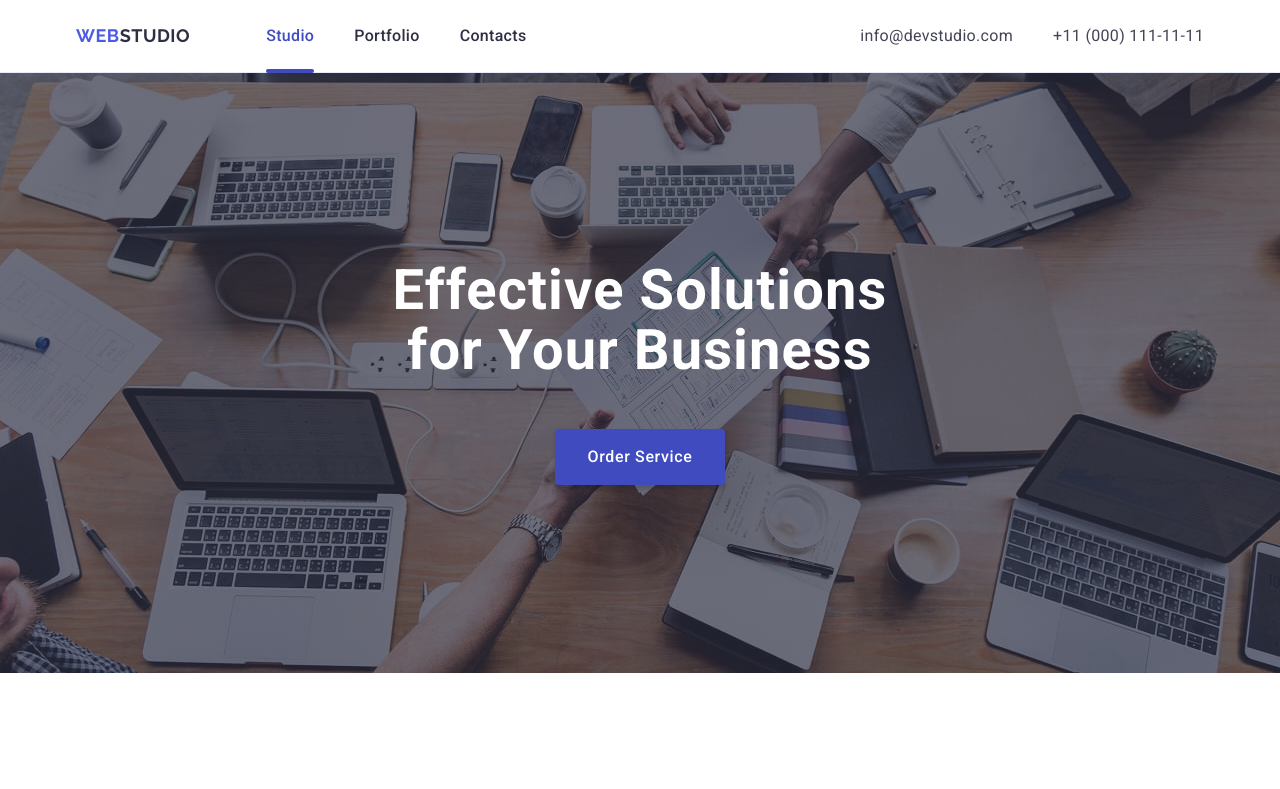
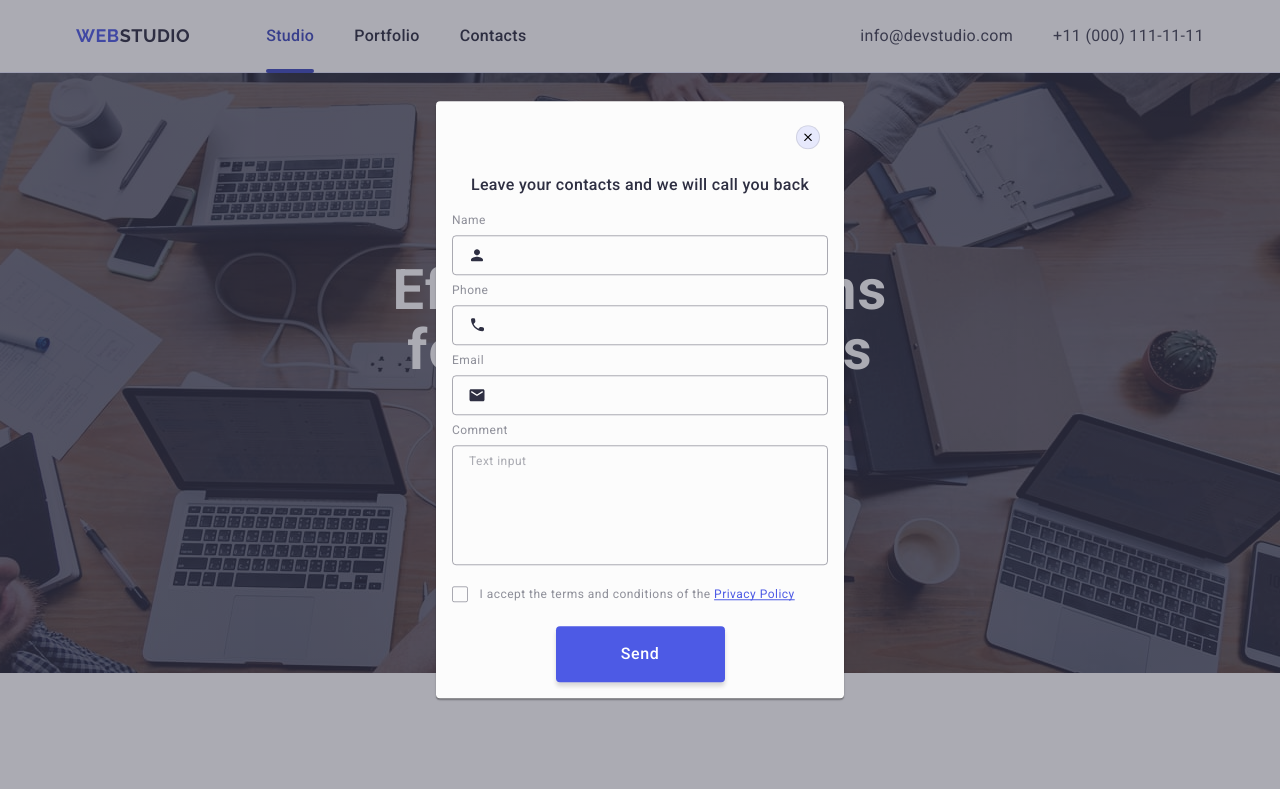
Before and after one commit to Mary1-com/goit-markup-hw-06, a plain HTML site: page index.html in a window 1280 px wide. Both pictures are taken after a click on the button "Order Service". Shown: the top 789 px of the page. Drawn offline with nearby package versions, Linux system fonts and the light colour scheme.

Commit message:
Commit modal review

```diff
--- a/css/styles.css
+++ b/css/styles.css
@@ -300,8 +300,6 @@ button {
 .mobile-close-modal:focus {
     border: none;
     background-color: #404bbf;
-    /* fill: #ffffff;
-    transition: background-color 250ms cubic-bezier(0.4, 0, 0.2, 1), fill 250ms cubic-bezier(0.4, 0, 0.2, 1); */
 }
 
 .mobile-icon-close {
@@ -318,7 +316,6 @@ button {
 
 .mobile-nav-list {
     display: flex;
-    /* align-items: center; */
     flex-direction: column;
     gap: 40px;
     margin-bottom: auto;
@@ -326,7 +323,6 @@ button {
 
 .mobile-nav-link {
     display: block;
-    /* padding: 24px 0; */
     font-weight: 700;
     font-size: 36px;
     line-height: 1.11;
@@ -430,7 +426,6 @@ button {
     background-position: center;
     background-repeat: no-repeat;
     background-size: cover;
-    /* max-width: 320px; */
     min-height: 432px;
     margin: 0 auto;
 }
@@ -448,7 +443,6 @@ button {
     flex-direction: column;
     gap: 75px;
     text-align: center;
-    /* padding: 188px 0; */
 }
 
 .hero-title {
@@ -489,7 +483,6 @@ button {
         padding: 112px 0;
         background-image: linear-gradient(rgba(46, 47, 66, 0.7), rgba(46, 47, 66, 0.7)),
             url(../images/hero/hero-tablet.jpg);
-        /* max-width: 768px; */
         min-height: 436px;
     }
 
@@ -726,7 +719,6 @@ button {
 .team {
     background: #f4f4fd;
     padding-top: 0;
-
 }
 
 .container-team {
@@ -754,7 +746,6 @@ button {
     flex-direction: column;
 }
 
-/* temp */
 .team-item {
     background-color: #fff;
     border-radius: 0px 0px 4px 4px;
@@ -809,7 +800,6 @@ button {
     cursor: pointer;
     background-color: #4D5AE5;
     border-radius: 50%;
-
 }
 
 .icon-soc {
@@ -839,10 +829,6 @@ button {
         margin: 0 auto;
         padding-bottom: 0;
     }
-
-    /* .team-title {
-        margin-bottom: 72px;
-    } */
 
     .team-list {
         display: flex;
@@ -885,43 +871,13 @@ button {
 }
 
 .portfolio-item {
-    /* transition: box-shadow 250ms cubic-bezier(0.4, 0, 0.2, 1); */
     box-shadow: 0px 1px 6px rgba(46, 47, 66, 0.08), 0px 1px 1px rgba(46, 47, 66, 0.16), 0px 2px 1px rgba(46, 47, 66, 0.08);
 }
-/*
-.portfolio-item:hover,
-.portfolio-item:focus {
-    box-shadow: 0px 1px 6px rgba(46, 47, 66, 0.08), 0px 1px 1px rgba(46, 47, 66, 0.16), 0px 2px 1px rgba(46, 47, 66, 0.08);
-}
-
-.portfolio-item:hover .overlay,
-.portfolio-item:focus .overlay {
-
-    transform: translateY(0%);
-    transition: transform 250ms cubic-bezier(0.4, 0, 0.2, 1);
-}
-
-.portfolio-tumba {
-    position: relative;
-    overflow: hidden;
-} */
 
 .portfolio-ill {}
 
 .overlay {
     display: none;
- /*    background-color: #4d5ae5;
-    font: 400 16px / 1.5 "Roboto", sans-serif;
-    letter-spacing: 0.02em;
-    color: #f4f4fd;
-    padding: 40px 32px;
-    position: absolute;
-    top: 0;
-    left: 0;
-    height: 100%;
-    width: 100%;
-    transform: translateY(100%);
-    transition: transform 250ms cubic-bezier(0.4, 0, 0.2, 1);*/
 }
 
 .portfolio-text-block {
@@ -983,7 +939,6 @@ button {
 
     .portfolio-item {
         width: calc((100% - 48px) / 2);
-
     }
 }
 
@@ -1100,7 +1055,6 @@ button {
     letter-spacing: 0.02em;
     font-size: 16px;
     font-weight: 400;
-    /* margin-right: 120px; */
 }
 
 .footer-logo-link {
@@ -1143,7 +1097,6 @@ button {
     line-height: 1.5;
     letter-spacing: 0.02em;
     color: #fff;
-    /* margin-bottom: 16px; */
     text-align: center;
 }
 
@@ -1153,7 +1106,6 @@ button {
     justify-content: center;
     flex-direction: row;
     gap: 16px;
-    /* padding: 16px 0 8px; */
     padding: 0;
 }
 
@@ -1187,7 +1139,6 @@ button {
 
 .footer-subscribe {
     width: 288px;
-    /* height: 80px; */
     margin: auto;
 }
 
@@ -1228,7 +1179,6 @@ button {
 
 .footer-form-email:hover,
 .footer-form-email:focus {
-    /* background-color: #31d0aa; */
     outline: none;
     transition: background-color 250ms cubic-bezier(0.4, 0, 0.2, 1);
 }
@@ -1273,8 +1223,6 @@ button {
     transition: background-color 250ms cubic-bezier(0.4, 0, 0.2, 1), border 250ms cubic-bezier(0.4, 0, 0.2, 1);
 }
 
-
-
 @media screen and (min-width: 768px) {
 
     .footer-container {
@@ -1306,7 +1254,6 @@ button {
 
     .footer-subscribe {
         width: 453px;
-        /* height: 80px; */
         margin: 0;
     }
 
@@ -1356,19 +1303,260 @@ button {
 
 /* #region poopup */
 
+.backdrop {
+    position: fixed;
+    top: 0;
+    left: 0;
+    background-color: rgba(46, 47, 66, 0.4);
+    width: 100%;
+    height: 100%;
 
+    opacity: 0;
+    visibility: hidden;
+    pointer-events: none;
+    transition: opacity 250ms cubic-bezier(0.4, 0, 0.2, 1), visibility 250ms cubic-bezier(0.4, 0, 0.2, 1);
+}
+
+.backdrop.is-open {
+    opacity: 1;
+    visibility: visible;
+    pointer-events: auto;
+    transition: opacity 250ms cubic-bezier(0.4, 0, 0.2, 1), visibility 250ms cubic-bezier(0.4, 0, 0.2, 1);
+}
+
+.backdrop:not(.is-open) .modal {
+    transform: translate(-50%, -50%) scale(1.5);
+}
+
+.modal-review {
+    position: absolute;
+    overflow: auto;
+    top: 50%;
+    left: 50%;
+    width: 288px;
+    min-height: 584px;
+    border-radius: 4px;
+    background-color: #fcfcfc;
+    padding: 72px 16px 16px 16px;
+    box-shadow: 0 1px 1px 0 rgba(0, 0, 0, 0.14), 0 1px 3px 0 rgba(0, 0, 0, 0.12), 0 2px 1px 0 rgba(0, 0, 0, 0.2);
+
+    transform: translate(-50%, -50%);
+    transition: transform 250ms cubic-bezier(0.4, 0, 0.2, 1);
+}
+
+.modal-main-text {
+    margin-bottom: 16px;
+    font-weight: 500;
+    font-size: 16px;
+    line-height: 1.5;
+    letter-spacing: 0.02em;
+    text-align: center;
+    color: #2e2f42;
+}
+
+.close-modal {
+    position: absolute;
+    top: 24px;
+    right: 24px;
+    width: 24px;
+    height: 24px;
+    border-radius: 50%;
+    display: flex;
+    align-items: center;
+    justify-content: center;
+    background-color: #e7e9fc;
+    border: 1px solid rgba(0, 0, 0, 0.1);
+    padding: 0;
+    cursor: pointer;
+    transition: background-color 250ms cubic-bezier(0.4, 0, 0.2, 1), border 250ms cubic-bezier(0.4, 0, 0.2, 1);
+}
+
+.close-modal:hover,
+.close-modal:focus {
+    border: none;
+    background-color: #404bbf;
+}
+
+.close-icon-close {
+    display: block;
+    transition: fill 250ms cubic-bezier(0.4, 0, 0.2, 1);
+}
+
+.close-modal:hover>svg,
+.close-modal:focus>svg {
+    fill: #ffffff;
+}
+
+.label-field-box {
+    margin-bottom: 8px;
+}
+
+.label-field {
+    display: block;
+    font-weight: 400;
+    font-size: 12px;
+    line-height: 1.17;
+    letter-spacing: 0.04em;
+    color: #8e8f99;
+    padding-bottom: 4px;
+    margin-bottom: 4px;
+
+}
+
+.field-wrapper {
+    position: relative;
+}
+
+.input-field {
+    border: 1px solid rgba(46, 47, 66, 0.4);
+    border-radius: 4px;
+    width: 100%;
+    height: 40px;
+    background-color: transparent;
+    padding-left: 38px;
+    outline: transparent;
+    transition: border-color 250ms cubic-bezier(0.4, 0, 0.2, 1);
+}
+
+.input-field:focus {
+    border: 1px solid #4d5ae5;
+    outline: none;
+    color: #000;
+    transition: border-color 250ms cubic-bezier(0.4, 0, 0.2, 1);
+    transition: color 250ms cubic-bezier(0.4, 0, 0.2, 1);
+}
+
+.field-icon {
+    position: absolute;
+    left: 16px;
+    top: 50%;
+    fill: #2e2f42;
+    transform: translateY(-50%);
+    transition: fill 250ms cubic-bezier(0.4, 0, 0.2, 1);
+}
+
+.input-field:focus+.field-icon {
+    fill: #4d5ae5;
+}
+
+.textarea-box {
+    margin-bottom: 16px
+}
+
+.comment-textarea {
+    border: 1px solid rgba(46, 47, 66, 0.4);
+    background-color: transparent;
+    border-radius: 4px;
+    width: 100%;
+    height: 120px;
+    font-size: 12px;
+    line-height: 1.17;
+    letter-spacing: 0.04em;
+    color: rgba(46, 47, 66, 0.4);
+    padding: 8px 16px;
+    resize: none;
+    outline: transparent;
+    transition: border-color 250ms cubic-bezier(0.4, 0, 0.2, 1);
+}
+
+.comment-textarea::placeholder {
+    font-weight: 400;
+    font-size: 12px;
+    line-height: 1.17;
+    letter-spacing: 0.04em;
+    color: rgba(46, 47, 66, 0.4);
+}
+
+.comment-textarea:focus {
+    border-color: #4d5ae5;
+    color: #000;
+}
+
+.checkbox-box {
+    margin-bottom: 24px;
+}
+
+.policy-lable {
+    display: flex;
+    align-items: center;
+    font-weight: 400;
+    font-size: 12px;
+    line-height: 1.17;
+    letter-spacing: 0.04em;
+    color: #8e8f99;
+    margin-bottom: 4px;
+
+}
+
+.custom-checkbox {
+    display: inline-flex;
+    flex-shrink: calc((100%-8px) / 2);
+    justify-content: center;
+    align-items: center;
+    cursor: pointer;
+    height: 16px;
+    width: 16px;
+    border-radius: 2px;
+
+    margin-right: 8px;
+    border: 1px solid rgba(46, 47, 66, 0.4);
+    fill: transparent;
+    transition: background-color 250ms cubic-bezier(0.4, 0, 0.2, 1), border 250ms cubic-bezier(0.4, 0, 0.2, 1), fill 250ms cubic-bezier(0.4, 0, 0.2, 1);
+}
+
+.policy-checkbox:checked+.policy-lable>.custom-checkbox {
+    border-radius: 2px;
+    background-color: #404bbf;
+    fill: #f4f4fd;
+    border: none;
+    padding: 3px 4px;
+}
+
+.policy-link {
+    line-height: 1.33;
+    color: #4d5ae5;
+    text-decoration: underline;
+    text-decoration-skip-ink: none;
+}
+
+.modal-send-btn {
+    display: block;
+    min-width: 169px;
+    height: 56px;
+    background-color: #4d5ae5;
+    font-weight: 500;
+    font-size: 16px;
+    line-height: 1.5;
+    letter-spacing: 0.04em;
+    color: #fff;
+    border: none;
+    border-radius: 4px;
+    padding: 16px 32px;
+    margin: auto;
+    transition: background-color 250ms cubic-bezier(0.4, 0, 0.2, 1);
+
+    box-shadow: 0 4px 4px 0 rgba(0, 0, 0, 0.15);
+}
+
+.modal-send-btn:hover,
+.modal-send-btn:focus {
+    box-shadow: 0 4px 4px 0 rgba(0, 0, 0, 0.15);
+    background-color: #404bbf;
+    transition: background-color 250ms cubic-bezier(0.4, 0, 0.2, 1);
+    transition: box-shadow 250ms cubic-bezier(0.4, 0, 0.2, 1);
+}
 
 
 @media screen and (min-width: 768px) {
+    .modal-review {
+        width: 408px;
+        padding: 72px 16px 16px 16px;
+    }
 
+    .policy-lable {
+        display: block;
+    }
 }
 
 
-
-@media screen and (min-width: 1158px) {
-
-}
-
-
-
 /* #endregion poopup */
--- a/index.html
+++ b/index.html
@@ -711,7 +711,7 @@
 
     <!-- #region modal -->
 
-    <div class="backdrop hidden" data-modal>
+    <div class="backdrop" data-modal>
         <div class="container modal-review">
 
             <button class="close-modal" type="button" data-modal-close>
@@ -784,10 +784,13 @@
                                 <use href="./images/icons.svg#icon-check"></use>
                             </svg>
                         </span>
-                        I accept the terms and conditions of the
-                        <a class="policy-link" href="#">
-                            Privacy Policy
-                        </a>
+
+                        <span class="custom-policy">
+                            I accept the terms and conditions of the
+                            <a class="policy-link" href="#">
+                                Privacy Policy
+                            </a>
+                        </span>
                     </label>
                 </div>
 
```
